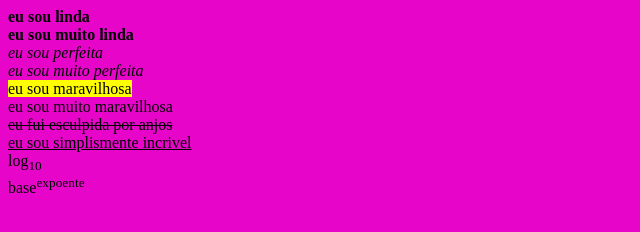
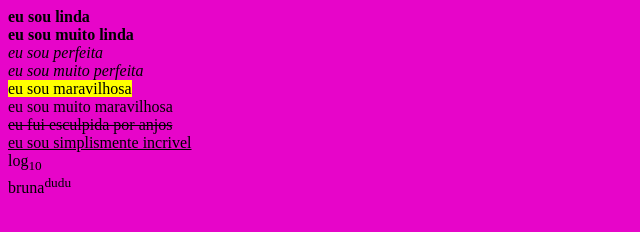
Before and after one commit to vsbruna/projeto01, a plain HTML site: page index.html in a window 1280 px wide. Shown: the full height of the page, 0-640 px from the left. Drawn offline with Linux system fonts and the light colour scheme.

Commit message:
mudei dnv

```diff
--- a/index.html
+++ b/index.html
@@ -19,6 +19,6 @@
 <br>
 log<sub>10</sub>
 <br>
-base<sup>expoente</sup>
+bruna<sup>dudu</sup>
 
 </html>
```
